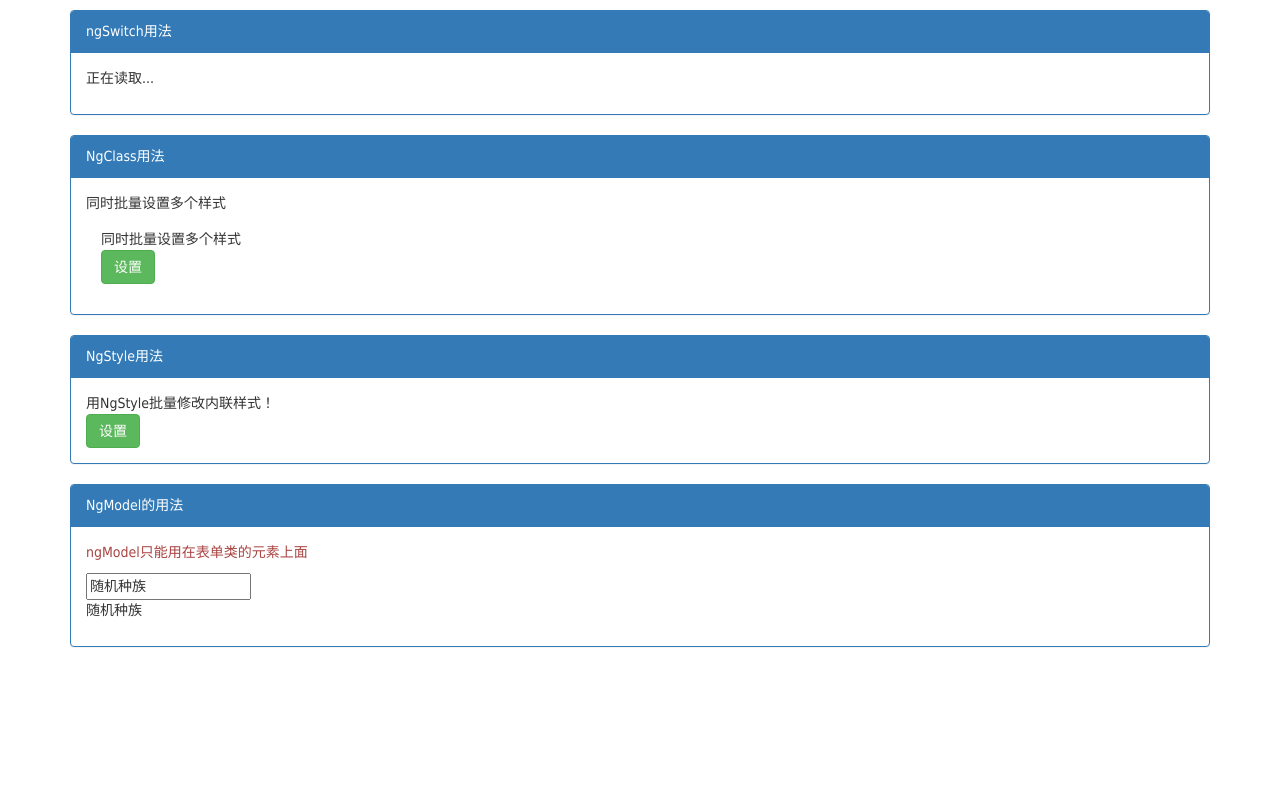
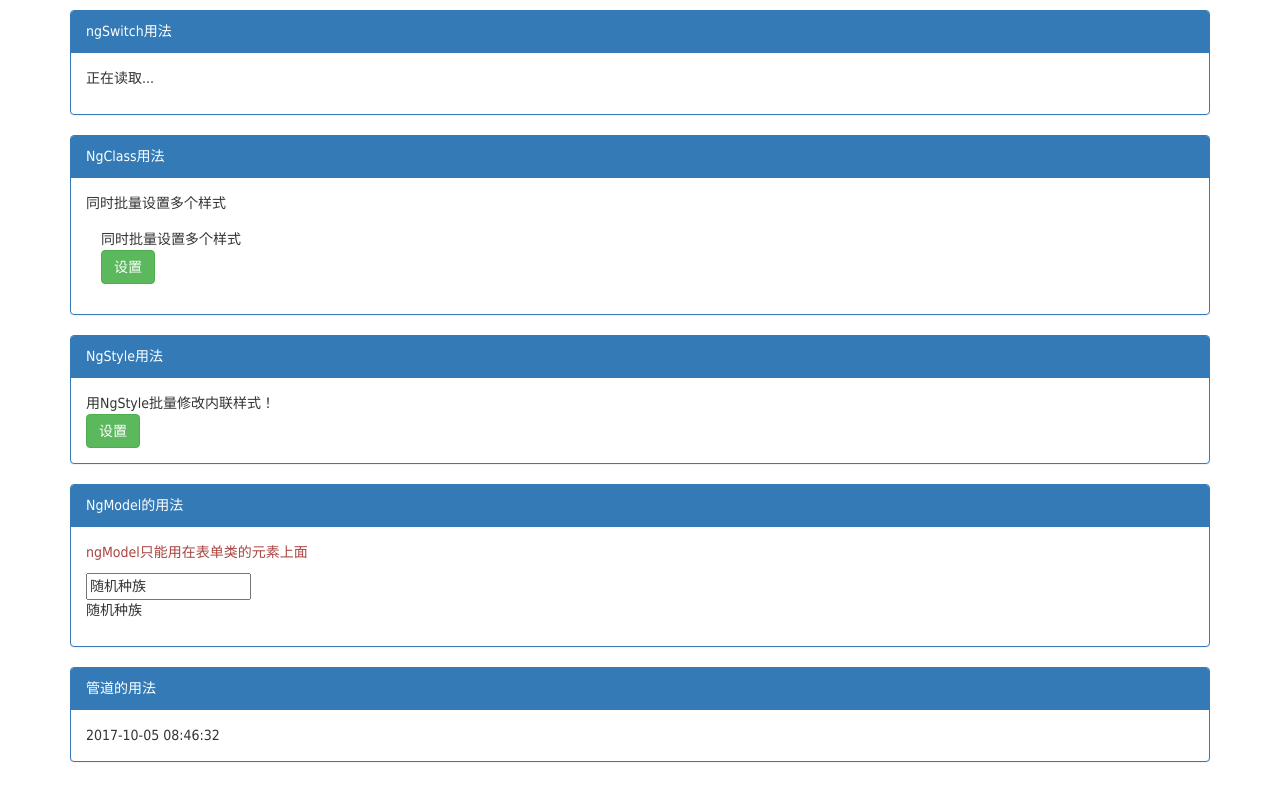
Before and after one commit to dothin/angular4-component, an Angular app: page / in a window 1280 px wide. Shown: the part 1579-2379 px from the top of the page. Built offline with nearby package versions, Linux system fonts and the light colour scheme.

Commit message:
add( TemplatePipe ):管道

```diff
--- a/src/app/app.component.html
+++ b/src/app/app.component.html
@@ -54,4 +54,9 @@
         <app-template-ng-model></app-template-ng-model>
     </div>
   </div>
+  <div class="row">
+    <div class="col-xs-12">
+        <app-templat-pipe></app-templat-pipe>
+    </div>
+  </div>
 </div>
--- a/src/app/app.module.ts
+++ b/src/app/app.module.ts
@@ -15,6 +15,7 @@ import { TemplateNgSwitchComponent } from './template-ng-switch/template-ng-swit
 import { TemplateNgClassComponent } from './template-ng-class/template-ng-class.component';
 import { TemplateNgStyleComponent } from './template-ng-style/template-ng-style.component';
 import { TemplateNgModelComponent } from './template-ng-model/template-ng-model.component';
+import { TemplatPipeComponent } from './templat-pipe/templat-pipe.component';
 
 @NgModule({
   declarations: [
@@ -30,7 +31,8 @@ import { TemplateNgModelComponent } from './template-ng-model/template-ng-model.
     TemplateNgSwitchComponent,
     TemplateNgClassComponent,
     TemplateNgStyleComponent,
-    TemplateNgModelComponent
+    TemplateNgModelComponent,
+    TemplatPipeComponent
   ],
   imports: [
     BrowserModule,
--- /dev/null
+++ b/src/app/templat-pipe/templat-pipe.component.html
@@ -0,0 +1,6 @@
+<div class="panel panel-primary">
+  <div class="panel-heading">管道的用法</div>
+  <div class="panel-body">
+      {{currentTime | date:'yyyy-MM-dd HH:mm:ss'}}
+  </div>
+</div>
--- /dev/null
+++ b/src/app/templat-pipe/templat-pipe.component.ts
@@ -0,0 +1,21 @@
+import { Component, OnInit } from '@angular/core';
+
+@Component({
+  selector: 'app-templat-pipe',
+  templateUrl: './templat-pipe.component.html',
+  styleUrls: ['./templat-pipe.component.scss']
+})
+export class TemplatPipeComponent implements OnInit {
+  public currentTime: Date = new Date();
+
+  constructor() { }
+
+  ngOnInit() {
+    window.setInterval(
+      () => {
+        this.currentTime = new Date();
+      }
+      , 1000);
+  }
+
+}
```
Also changed, not shown: src/app/templat-pipe/templat-pipe.component.scss (added), 1 other file (tests, documents, lock files or other folders).
